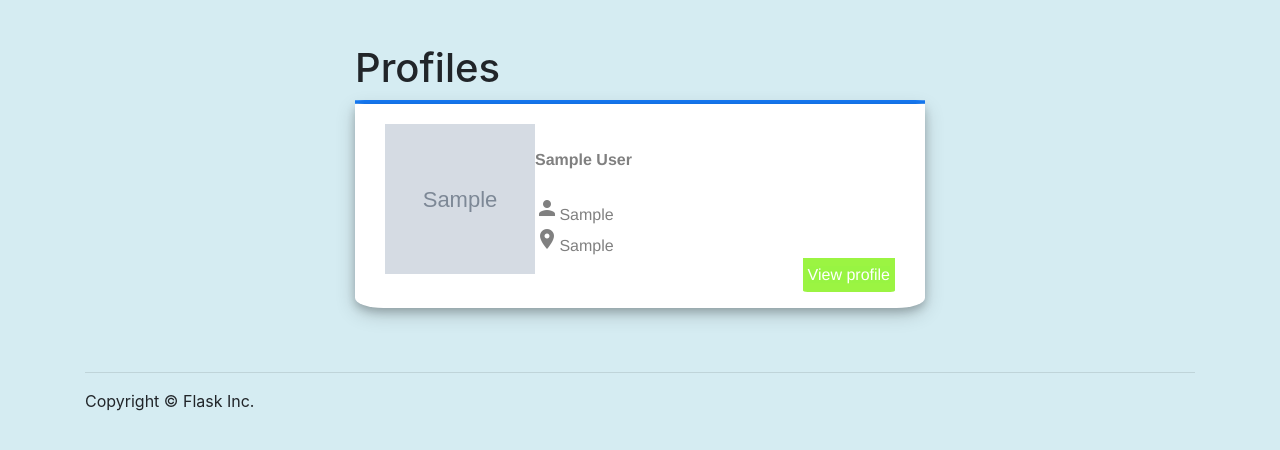
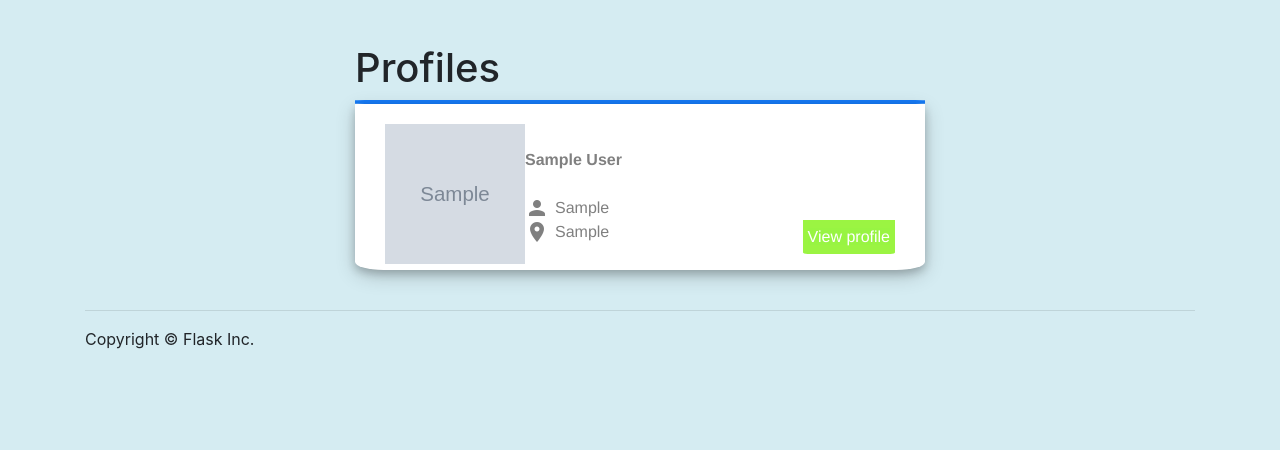
Before and after one commit to RoroMcky/info3180-project1, a Flask app: page /profiles in a window 1280 px wide. Shown: the part 56-506 px from the top of the page. Run offline with Flask 2, Linux system fonts and the light colour scheme; tables that the repository leaves empty hold one stand-in row (values such as "Sample post"); grey boxes marked "Sample" are stand-in pictures; some libraries are stand-ins or nearby versions.

Commit message:
final final commit

```diff
--- a/app/templates/profiles.html
+++ b/app/templates/profiles.html
@@ -11,19 +11,19 @@
 </div>
 <div class='all'>
 <div class='form'>
-     <img src="{{url_for('static', filename='uploads/'+user.picture)}}" height="150" width="150"/>
+     <img src="{{url_for('static', filename='uploads/'+user.picture)}}" height="140" width="140"/>
      <br>
      <div class="words">
        <div id="name">
        {{ user['FirstName'] }} {{ user['LastName'] }}
        </div>
         <br>
-        <i class="material-icons">person</i>
-        {{ user['Gender'] }}
+        <i class="material-icons" id='pics'>person</i>
+        <div class='info'>{{ user['Gender'] }}</div>
 
         <br>
-        <i class="material-icons">place</i>
-        {{ user['Location'] }}
+        <i class="material-icons" id='pics'>place</i>
+        <div class='info'>{{ user['Location'] }}</div>
 
     </div>
 </div>
@@ -31,6 +31,6 @@
  <a class="button" href="{{ url_for('individual', userid=user['id'])}}"style="background-color: #98f442; color: white;">View profile</a>
 </div>
 </div>
-<div id='ntn'><br><br></div>
+<div id='ntn'><br></div>
 {%endfor%}
 {%endblock%}
```
